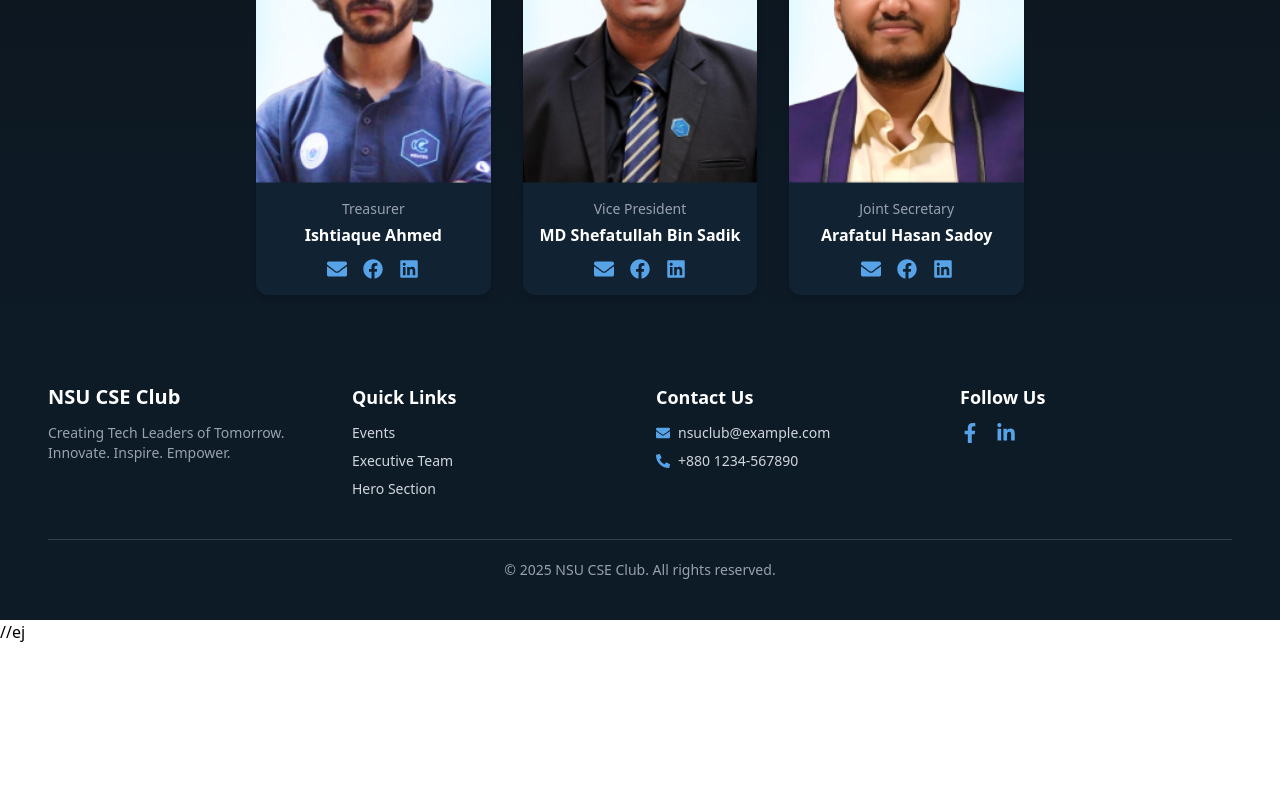
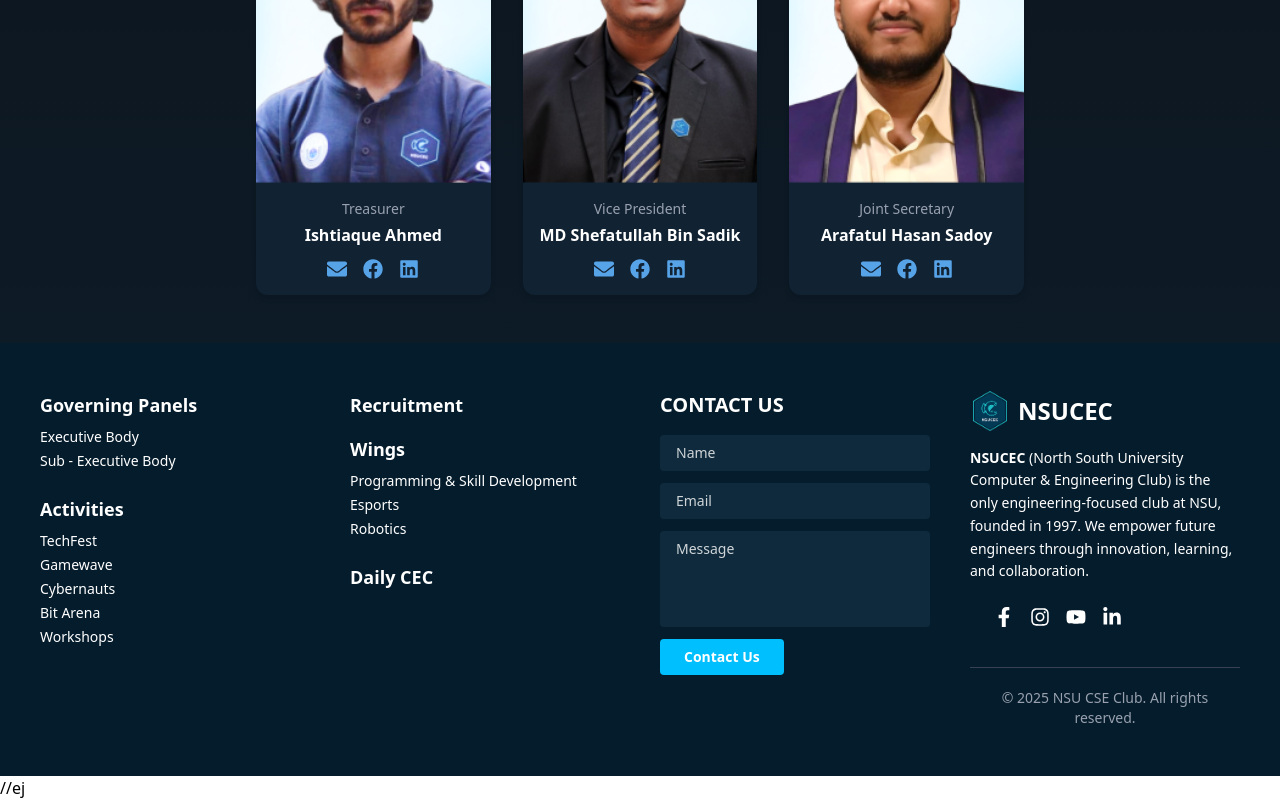
Before and after one commit to touhidarahimu/nsucec_react, a React (Vite) app in the folder website/: page / in a window 1280 px wide. Shown: the part 2705-3505 px from the top of the page. Before the commit the page ends 3349 px from the top, so only its background shows below. Built offline with nearby package versions, Linux system fonts and the light colour scheme.

Commit message:
Footer add

```diff
--- a/website/src/components/Navber/Footer/Footer.jsx
+++ b/website/src/components/Navber/Footer/Footer.jsx
@@ -1,60 +1,110 @@
-import React from "react";
-import { FaFacebookF, FaLinkedinIn, FaEnvelope, FaPhoneAlt } from "react-icons/fa";
+import React from 'react';
+import {
+  FaFacebookF,
+  FaInstagram,
+  FaYoutube,
+  FaLinkedinIn,
+} from 'react-icons/fa';
+import logo from '../../../assets/nsucec logo.png';
 
 const Footer = () => {
   return (
-    <footer className="bg-[#0d1b27] text-white py-10 px-4 md:px-12">
-      <div className="max-w-7xl mx-auto grid grid-cols-1 sm:grid-cols-2 md:grid-cols-4 gap-8">
-        {/* Club Logo/Name */}
+    <footer className="bg-[#051C2C] text-white px-6 md:px-10 py-12">
+      <div className="grid grid-cols-1 sm:grid-cols-2 md:grid-cols-4 gap-10">
+        {/* Left Panel */}
         <div>
-          <h1 className="text-xl font-bold mb-3">NSU CSE Club</h1>
-          <p className="text-sm text-gray-400">
-            Creating Tech Leaders of Tomorrow. <br />
-            Innovate. Inspire. Empower.
-          </p>
-        </div>
+          <h3 className="font-bold text-lg mb-2">Governing Panels</h3>
+          <ul className="space-y-1 text-sm">
+            <li>Executive Body</li>
+            <li>Sub - Executive Body</li>
+          </ul>
 
-        {/* Quick Links */}
-        <div>
-          <h2 className="text-lg font-semibold mb-3">Quick Links</h2>
-          <ul className="space-y-2 text-sm text-gray-300">
-            <li><a href="/event" className="hover:text-white">Events</a></li>
-            <li><a href="/executive" className="hover:text-white">Executive Team</a></li>
-            <li><a href="/hero" className="hover:text-white">Hero Section</a></li>
+          <h3 className="font-bold text-lg mt-6 mb-2">Activities</h3>
+          <ul className="space-y-1 text-sm">
+            <li>TechFest</li>
+            <li>Gamewave</li>
+            <li>Cybernauts</li>
+            <li>Bit Arena</li>
+            <li>Workshops</li>
           </ul>
         </div>
 
-        {/* Contact Info */}
+        {/* Middle Panel */}
         <div>
-          <h2 className="text-lg font-semibold mb-3">Contact Us</h2>
-          <ul className="space-y-2 text-sm text-gray-300">
-            <li className="flex items-center gap-2">
-              <FaEnvelope className="text-[#57a3e8]" />
-              <a href="mailto:nsuclub@example.com" className="hover:text-white">nsuclub@example.com</a>
-            </li>
-            <li className="flex items-center gap-2">
-              <FaPhoneAlt className="text-[#57a3e8]" />
-              +880 1234-567890
-            </li>
+          <h3 className="font-bold text-lg mb-2">Recruitment</h3>
+
+          <h3 className="font-bold text-lg mt-4 mb-2">Wings</h3>
+          <ul className="space-y-1 text-sm">
+            <li>Programming & Skill Development</li>
+            <li>Esports</li>
+            <li>Robotics</li>
           </ul>
+
+          <h3 className="font-bold text-lg mt-6 mb-2">Daily CEC</h3>
         </div>
 
-        {/* Social Media */}
+        {/* Contact Form */}
         <div>
-          <h2 className="text-lg font-semibold mb-3">Follow Us</h2>
-          <div className="flex gap-4 text-xl text-[#57a3e8]">
-            <a href="https://facebook.com/nsucec" target="_blank" rel="noopener noreferrer" title="Facebook">
-              <FaFacebookF className="hover:text-white transition" />
+          <h3 className="font-bold text-xl mb-4">CONTACT US</h3>
+          <form className="flex flex-col space-y-3 text-sm">
+            <input
+              type="text"
+              placeholder="Name"
+              className="px-4 py-2 bg-[#0E2A3C] text-white rounded placeholder:text-white/80"
+            />
+            <input
+              type="email"
+              placeholder="Email"
+              className="px-4 py-2 bg-[#0E2A3C] text-white rounded placeholder:text-white/80"
+            />
+            <textarea
+              placeholder="Message"
+              className="px-4 py-2 bg-[#0E2A3C] text-white rounded h-24 resize-none placeholder:text-white/80"
+            />
+            <button
+              type="submit"
+              className="bg-[#00BFFF] hover:bg-[#00a7dd] transition duration-300 text-white px-6 py-2 rounded font-bold self-start"
+            >
+              Contact Us
+            </button>
+          </form>
+        </div>
+
+        {/* Club Info */}
+        <div className="flex flex-col justify-between">
+          <div>
+            <div className="flex items-center space-x-2 mb-4">
+              <img
+                src={logo}
+                alt="NSUCEC Logo"
+                className="w-10 h-10 object-contain"
+              />
+              <h2 className="text-2xl font-bold">NSUCEC</h2>
+            </div>
+            <p className="text-sm leading-relaxed">
+              <strong>NSUCEC</strong> (North South University Computer & Engineering Club) is the only
+              engineering-focused club at NSU, founded in 1997. We empower future engineers
+              through innovation, learning, and collaboration.
+            </p>
+          </div>
+          <div className="flex space-x-4 mt-6 ml-6">
+            <a href="#" aria-label="Facebook">
+              <FaFacebookF className="text-xl hover:text-[#00BFFF] transition" />
             </a>
-            <a href="https://linkedin.com/company/nsucec" target="_blank" rel="noopener noreferrer" title="LinkedIn">
-              <FaLinkedinIn className="hover:text-white transition" />
+            <a href="#" aria-label="Instagram">
+              <FaInstagram className="text-xl hover:text-[#00BFFF] transition" />
+            </a>
+            <a href="#" aria-label="YouTube">
+              <FaYoutube className="text-xl hover:text-[#00BFFF] transition" />
+            </a>
+            <a href="#" aria-label="LinkedIn">
+              <FaLinkedinIn className="text-xl hover:text-[#00BFFF] transition" />
             </a>
           </div>
+           <div className="border-t border-gray-700 mt-10 pt-5 text-center text-sm text-gray-400">
+        © {new Date().getFullYear()} NSU CSE Club. All rights reserved.
+      </div>
         </div>
-      </div>
-
-      <div className="border-t border-gray-700 mt-10 pt-5 text-center text-sm text-gray-400">
-        © {new Date().getFullYear()} NSU CSE Club. All rights reserved.
       </div>
     </footer>
   );
```
